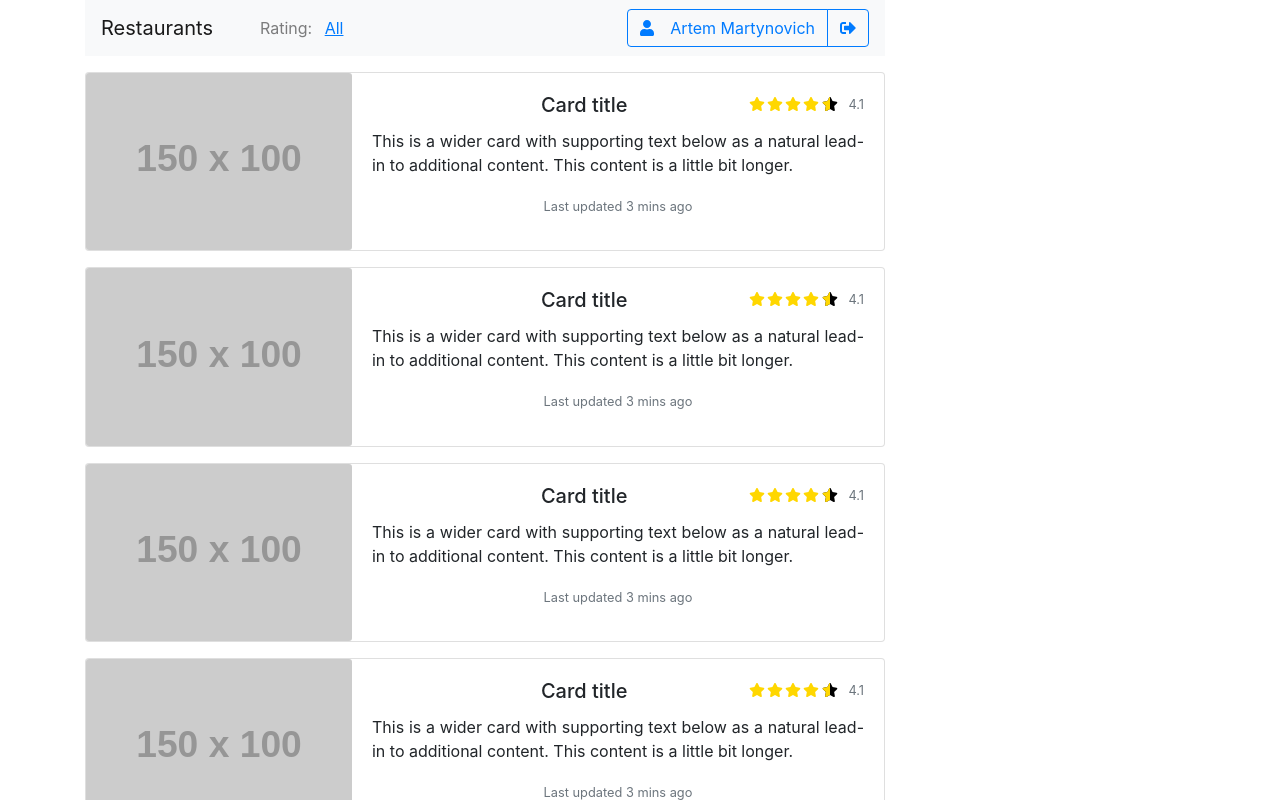
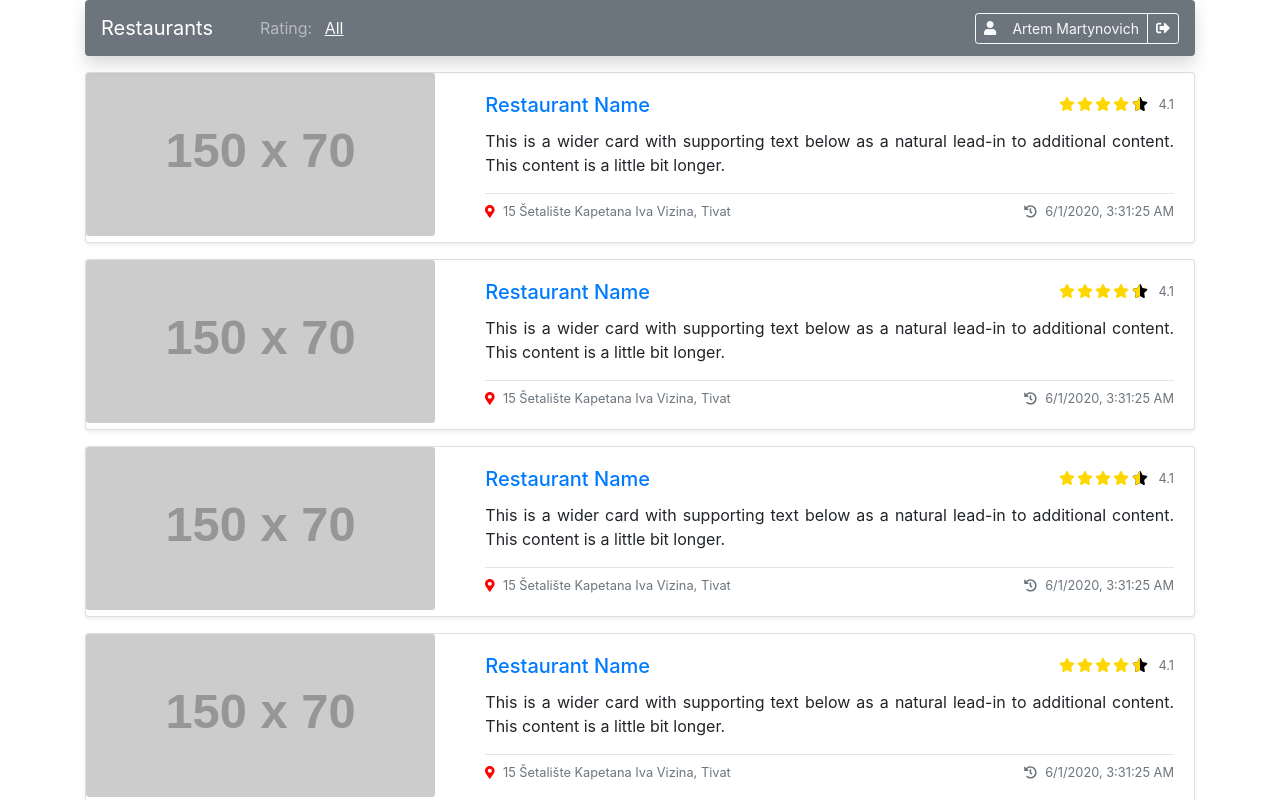
Before and after one commit to a-martynovich/restaurants-exercise, a React (Create React App) app in the folder frontend/restaurants/: page / in a window 1280 px wide. Shown: the top 800 px of the page. Built offline with nearby package versions, Linux system fonts and the light colour scheme.

Commit message:
Frontend: stretch link in Restaurant card, add address and date.

```diff
--- a/frontend/restaurants/src/App.css
+++ b/frontend/restaurants/src/App.css
@@ -1,44 +1,5 @@
-.App {
-  text-align: center;
-}
-
-.App-logo {
-  height: 40vmin;
-  pointer-events: none;
-}
-
-@media (prefers-reduced-motion: no-preference) {
-  .App-logo {
-    animation: App-logo-spin infinite 20s linear;
-  }
-}
-
-.App-header {
-  background-color: #282c34;
-  min-height: 100vh;
-  display: flex;
-  flex-direction: column;
-  align-items: center;
-  justify-content: center;
-  font-size: calc(10px + 2vmin);
-  color: white;
-}
-
-.App-link {
-  color: #61dafb;
-}
-
-@keyframes App-logo-spin {
-  from {
-    transform: rotate(0deg);
-  }
-  to {
-    transform: rotate(360deg);
-  }
-}
-
 .restaurants-card {
-  max-width: 800px;
+  /*max-width: 800px;*/
 }
 .restaurants-stars-span {
 
--- a/frontend/restaurants/src/App.js
+++ b/frontend/restaurants/src/App.js
@@ -3,27 +3,40 @@ import 'bootstrap/dist/js/bootstrap.js';
 
 import React, {createRef, useEffect, useState} from 'react';
 import { FontAwesomeIcon } from '@fortawesome/react-fontawesome'
-import { faStar, faSignOutAlt, faUser, faUserTie, faUserCog, faStarHalf } from '@fortawesome/free-solid-svg-icons'
+import { faStar, faSignOutAlt, faUser, faUserTie, faUserCog, faStarHalf,
+  faMapMarker, faMapMarkerAlt, faHistory } from '@fortawesome/free-solid-svg-icons'
 
 import './App.css';
 
 function Card() {
   return (
-      <div className="card mb-3 restaurants-card">
-        <div className="row no-gutters">
+      <div className="card mb-3 shadow-sm restaurants-card">
+        <div className="row">
           <div className="col-md-4">
-            <img src="https://via.placeholder.com/150x100" className="card-img" alt="..." />
+            <img src="https://via.placeholder.com/150x70" className="card-img" alt="..." />
           </div>
           <div className="col-md">
             <div className="card-body">
-              <h5 className="card-title d-inline-block ml-5">Card title</h5>
+              <h5 className="card-title d-inline-block">
+                <a href="#" className="stretched-link">Restaurant Name</a>
+              </h5>
               <span className="restaurants-stars-span d-inline-block float-right flex-nowrap">
                 <Stars staticRating={4.1}/>
                 <small className="text-muted align-text-top pl-2">4.1</small>
               </span>
               <p className="card-text text-justify">This is a wider card with supporting text below as a natural lead-in to
                 additional content. This content is a little bit longer.</p>
-              <p className="card-text"><small className="text-muted">Last updated 3 mins ago</small></p>
+              <hr className="mt-0 mb-1"/>
+              <p className="card-text">
+                <small className="text-muted">
+                  <FontAwesomeIcon icon={faMapMarkerAlt} color="red" className="mr-2"/>
+                  15 Šetalište Kapetana Iva Vizina, Tivat
+                </small>
+                <small className="text-muted float-right pt-1">
+                  <FontAwesomeIcon icon={faHistory} className="mr-2" />
+                  {new Date().toLocaleString()}
+                </small>
+              </p>
             </div>
           </div>
         </div>
@@ -100,9 +113,17 @@ function RatingFilter() {
   return (
       <span className="nav-link" onMouseEnter={onMouseOver} onMouseLeave={onMouseOut} ref={spanRef}>
         <a className="nav-link d-inline" href="#">Rating: </a>
-        {!expanded && <a className={`text-primary ${ratingHover? "d-none": "d-inline"}`} href="#" tabIndex="-1"><u>All</u></a>}
-        {(ratingHover || expanded) && <Stars initialRating={2} onSelect={onStarSelect}/>}
-        {expanded && <a className="nav-link d-inline text-primary text-sm-center" href="#" tabIndex="-1" onClick={onStarReset}><small>Reset</small></a>}
+        {!expanded &&
+          <a className={`text-light ${ratingHover? "d-none": "d-inline"}`} href="#" tabIndex="-1"><u>All</u></a>
+        }
+        {(ratingHover || expanded) &&
+          <Stars initialRating={2} onSelect={onStarSelect}/>
+        }
+        {expanded &&
+          <a className="nav-link d-inline text-light text-sm-center" href="#" tabIndex="-1" onClick={onStarReset}>
+            <u><small>Reset</small></u>
+          </a>
+        }
       </span>
   )
 }
@@ -115,7 +136,7 @@ function Navbar() {
   };
 
   return(
-      <nav className="navbar navbar-expand-sm restaurants-card sticky-top navbar-light bg-light">
+      <nav className="navbar rounded navbar-expand-sm restaurants-card sticky-top navbar-dark bg-secondary shadow">
         <a className="navbar-brand" href="#">Restaurants</a>
         <button className="navbar-toggler" type="button" data-toggle="collapse" data-target="#navbarSupportedContent"
                 aria-controls="navbarSupportedContent" aria-expanded="false" aria-label="Toggle navigation">
@@ -124,19 +145,22 @@ function Navbar() {
 
         <div className="collapse navbar-collapse" id="navbarSupportedContent">
           <div className="container">
-          <ul className="navbar-nav mr-auto">
+          <ul className="navbar-nav">
+            {/*<li className="nav-item flex-nowrap">*/}
+            {/*  <a className="nav-link">Back</a>*/}
+            {/*</li>*/}
             <li className="nav-item flex-nowrap">
               <RatingFilter/>
             </li>
           </ul>
           </div>
           <div className="btn-group" role="group">
-            <button type="button" className="btn btn-outline-primary text-nowrap restaurants-login-btn"
+            <button type="button" className="btn btn-sm btn-outline-light text-nowrap restaurants-login-btn"
                     data-toggle="tooltip" data-placement="bottom" title="Visitor" tabIndex="-1" onClick={ignoreClick}>
               <FontAwesomeIcon icon={faUser} className="mr-3"/>
               Artem Martynovich
             </button>
-            <button type="button" className="btn btn-outline-primary text-nowrap"
+            <button type="button" className="btn btn-sm btn-outline-light text-nowrap"
                     data-toggle="tooltip" data-placement="bottom" title="Log Out">
               <FontAwesomeIcon icon={faSignOutAlt} />
             </button>
```
